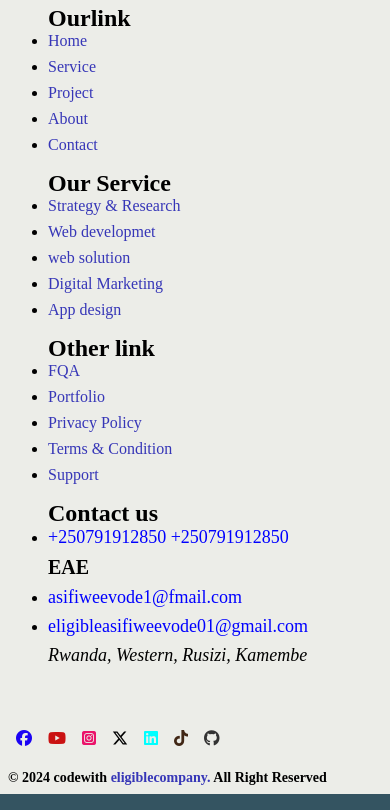
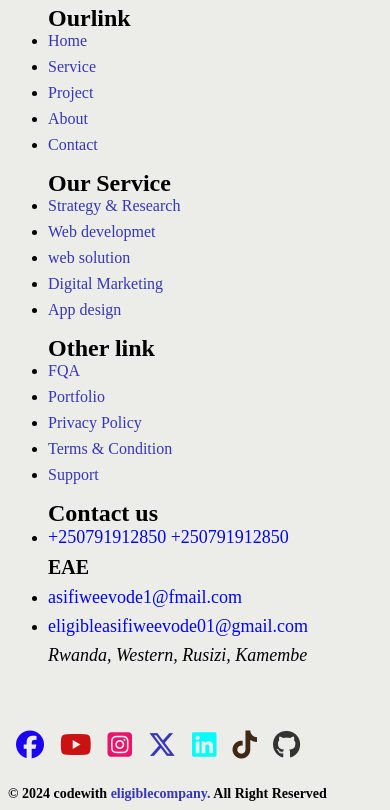
Before and after one commit to ELIGIBLE1/-my-portfolio, a plain HTML site: page index.html in a window 390 px wide. Shown: the part 7879-8689 px from the top of the page. Drawn offline with Linux system fonts and the light colour scheme.

Commit message:
responsive

```diff
--- a/index.html
+++ b/index.html
@@ -485,13 +485,13 @@
                 </div>
             </div>
             <div class="gov">
-                <i class="fa-brands fa-facebook" style="color: rgb(27, 3, 244)"></i>
-                <i class="fa-brands fa-youtube" style="color: #ca1212;"></i>
-                <i class="fa-brands fa-square-instagram" style="color: #eb146a;"></i>
-                <i class="fa-brands fa-x-twitter"></i>
-                <i class="fa-brands fa-linkedin" style="color: aqua"></i>
-                <i class="fa-brands fa-tiktok" style="color: #412715;"></i>
-                <i class="fa-brands fa-github" style="color: #333;"></i>
+              <a href="####"><i class="fa-brands fa-facebook" style="color: rgb(27, 3, 244)"></i></a>
+                <a href="####"><i class="fa-brands fa-youtube" style="color: #ca1212;"></i></a>
+               <a href="###"><i class="fa-brands fa-square-instagram" style="color: #eb146a;"></i></a>
+                <a href="#####"><i class="fa-brands fa-x-twitter"></i></a>
+                <a href="###"><i class="fa-brands fa-linkedin" style="color: aqua"></i></a>
+                <a href="#####"><i class="fa-brands fa-tiktok" style="color: #412715;"></i></a>
+                <a href="#####"><i class="fa-brands fa-github" style="color: #333;"></i></a>
             </div>
             <h5>© 2024 codewith <a href="####">eligiblecompany.</a> All Right Reserved</h5>
         </div>
--- a/style.css
+++ b/style.css
@@ -904,6 +904,12 @@ transform: scale(1.1);
     gap: 1em;
     padding: 1em;
 }
+.gov a{
+    font-size: 28px;
+    font-weight: normal;
+    text-decoration: none;
+
+}
 
 .footercontact h2 {
     font-style: italic;
```
